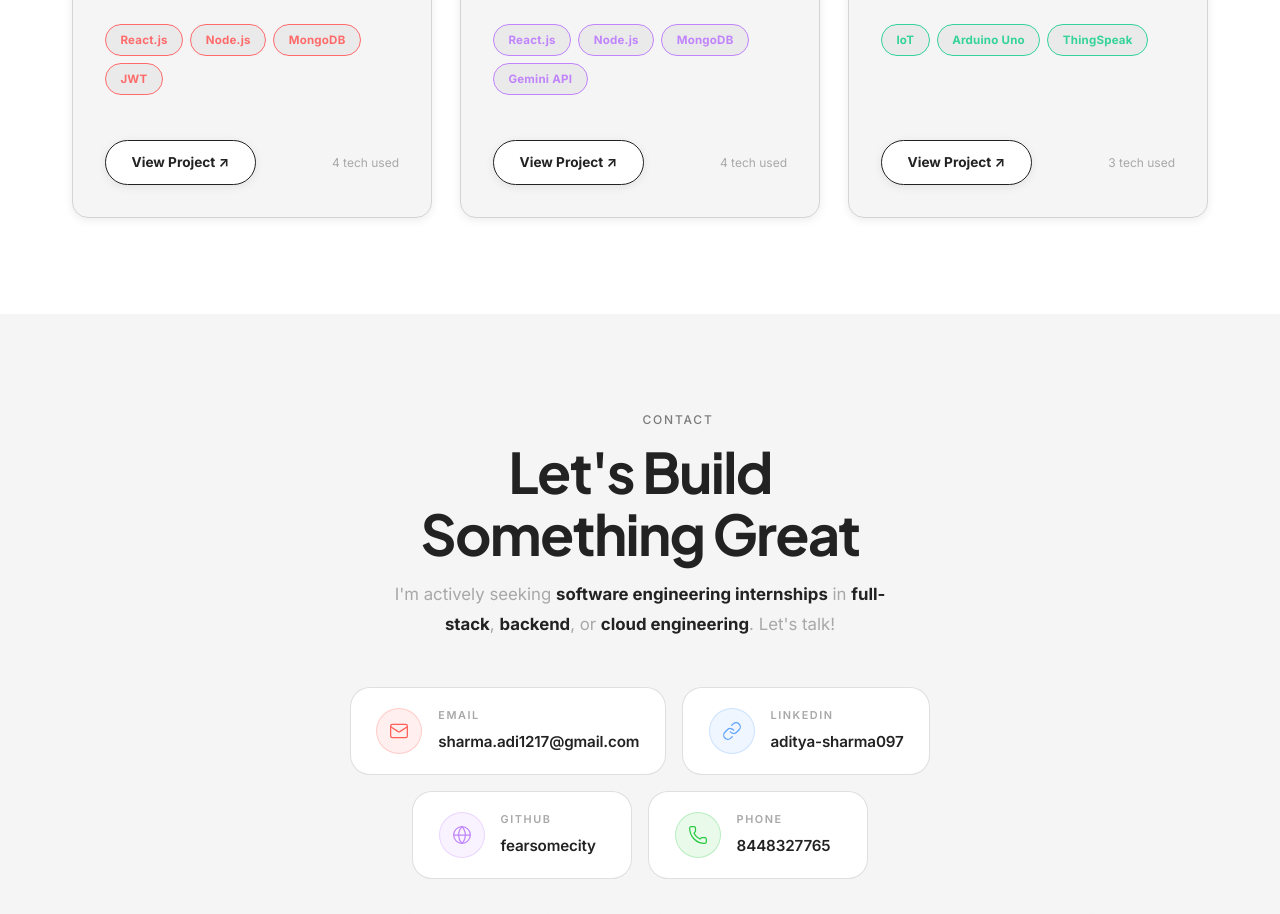
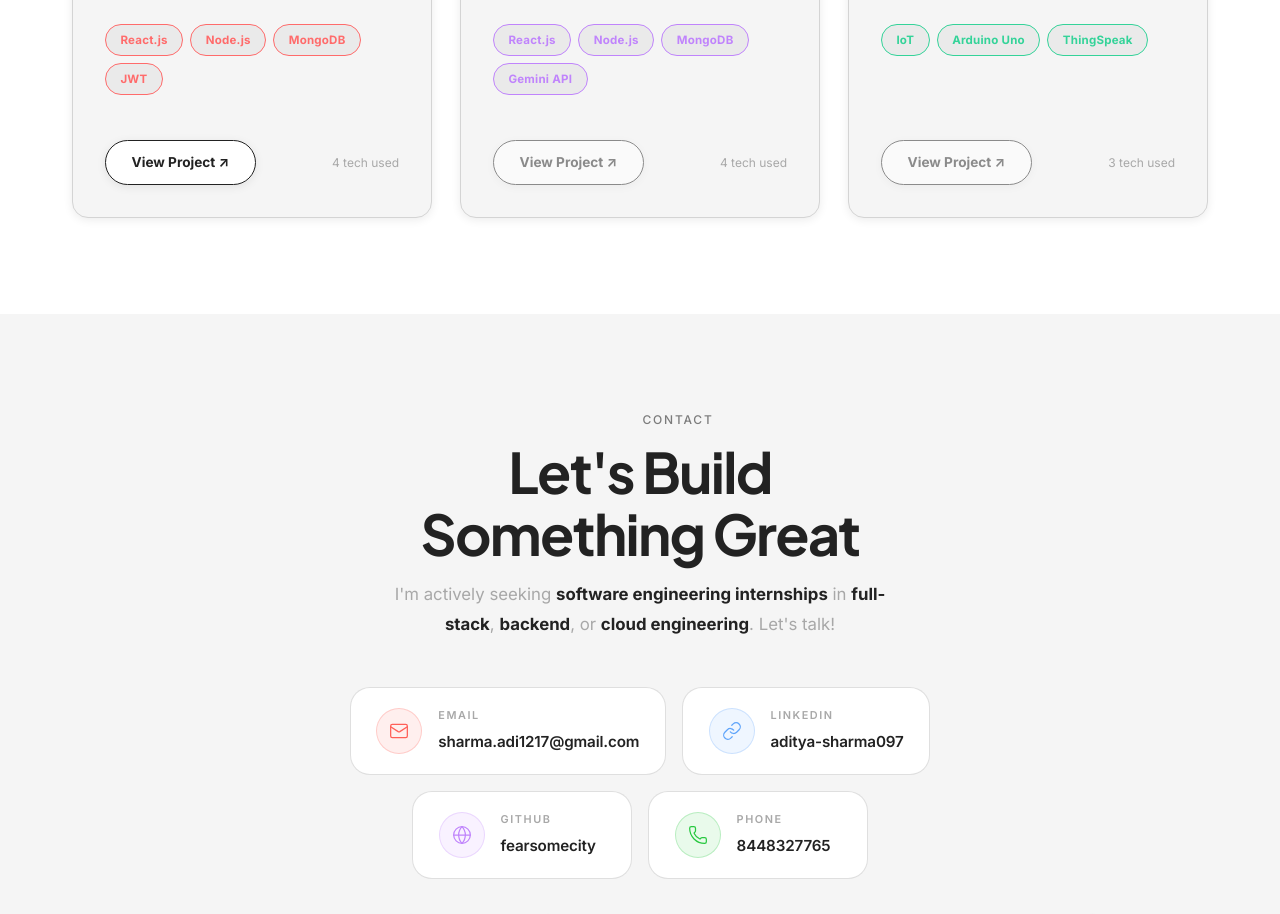
Before and after one commit to fearsomecity/port_adi, a React (Vite) app: page / in a window 1280 px wide. Shown: the part 3680-4594 px from the top of the page. Built offline with nearby package versions, Linux system fonts and the light colour scheme.

Commit message:
donor_link add

```diff
--- a/src/components/Projects.jsx
+++ b/src/components/Projects.jsx
@@ -74,9 +74,21 @@ export default function Projects() {
               </div>
 
               <div className="project-footer">
-                <span className="project-link-btn">
-                  View Project ↗
-                </span>
+                {project.link ? (
+                  <a
+                    href={project.link}
+                    target="_blank"
+                    rel="noopener noreferrer"
+                    className="project-link-btn"
+                    onClick={(e) => e.stopPropagation()}
+                  >
+                    View Project ↗
+                  </a>
+                ) : (
+                  <span className="project-link-btn disabled-btn">
+                    View Project ↗
+                  </span>
+                )}
                 <span style={{ fontSize: "0.75rem", color: "var(--text-muted)" }}>
                   {project.tech.length} tech used
                 </span>
--- a/src/data/portfolioData.js
+++ b/src/data/portfolioData.js
@@ -46,6 +46,7 @@ export const projects = [
     ],
     color: "#FF6B6B",
     icon: "🩸",
+    link: "https://donor-link-azure.vercel.app/",
   },
   {
     title: "Euphoria – AI-Powered Mental Wellness App",
--- a/src/styles/Projects.css
+++ b/src/styles/Projects.css
@@ -177,6 +177,20 @@
   box-shadow: 0 8px 25px rgba(0, 0, 0, 0.25);
 }
 
+.disabled-btn {
+  opacity: 0.5;
+  cursor: not-allowed !important;
+  filter: grayscale(1);
+}
+
+.disabled-btn:hover {
+  transform: none !important;
+  box-shadow: var(--shadow-sm) !important;
+  background: var(--bg-primary) !important;
+  color: var(--primary) !important;
+  border-color: var(--primary) !important;
+}
+
 [data-theme="dark"] .project-link-btn:hover {
   background: #FFFFFF;
   color: #000000;
```
